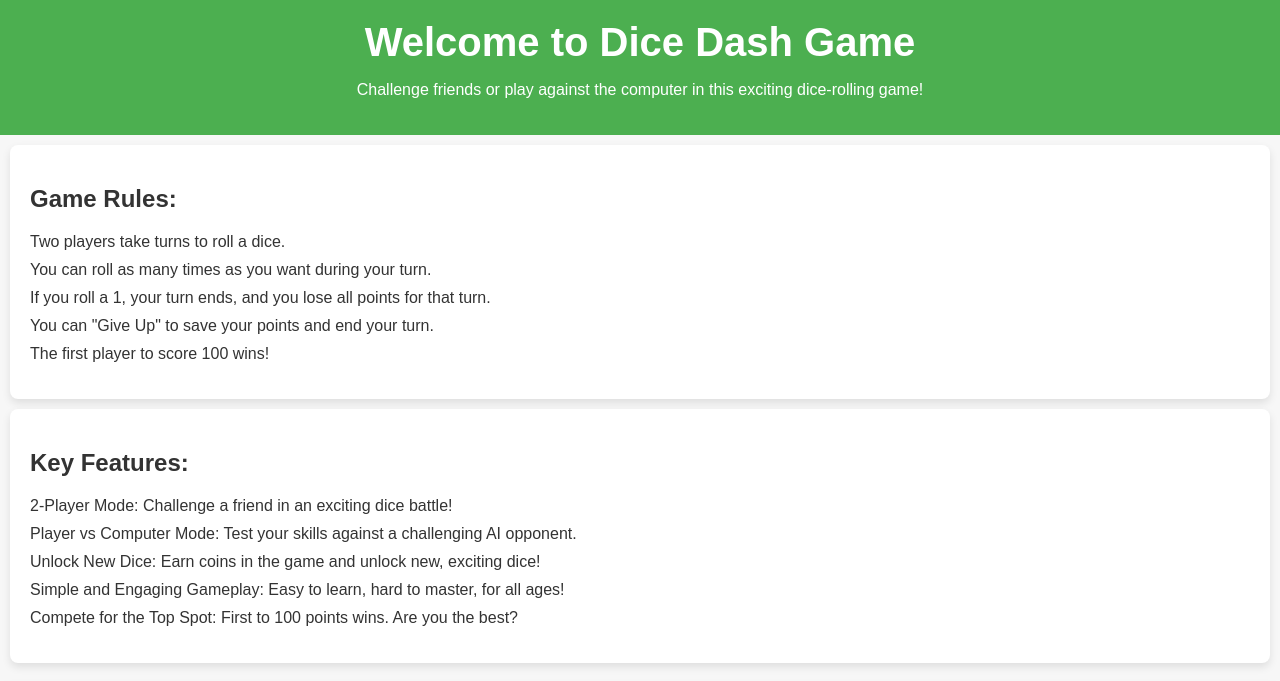
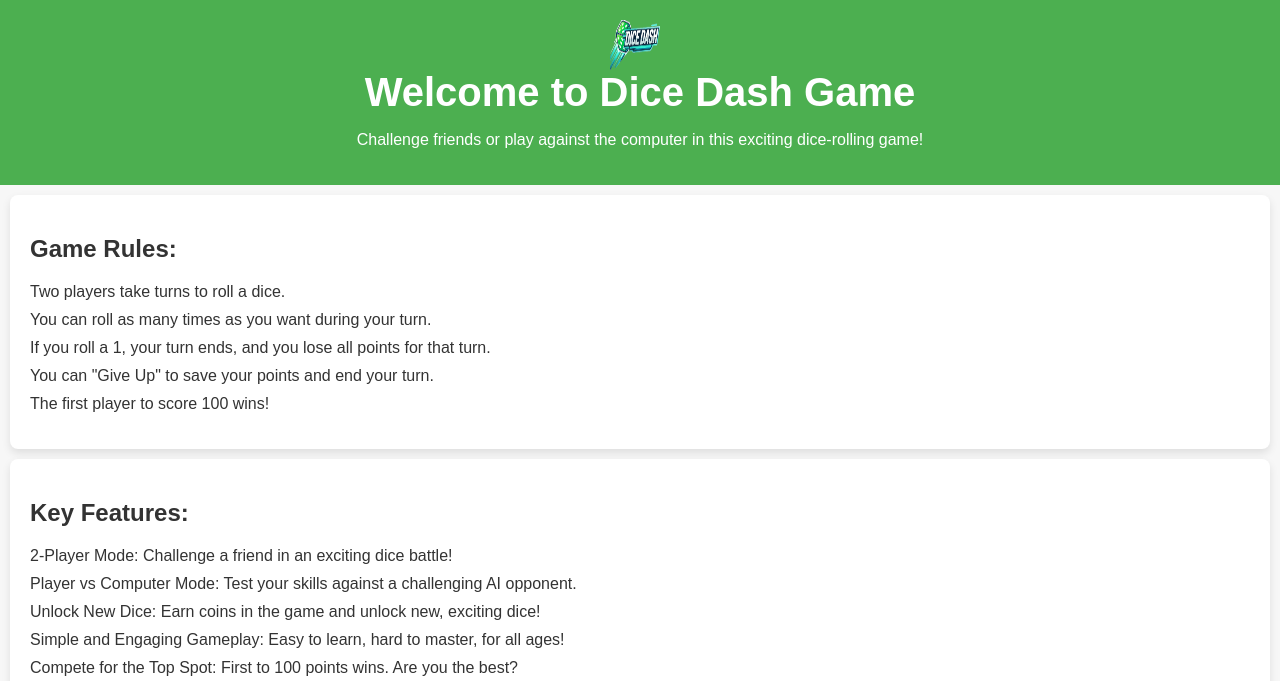
Before and after one commit to HafizHuzaifa76/DiceDashGame, a plain HTML site: page index.html in a window 1280 px wide. Shown: the top 681 px of the page. Drawn offline with Linux system fonts and the light colour scheme.

Commit message:
Update index.html

```diff
--- a/index.html
+++ b/index.html
@@ -7,7 +7,7 @@
     <title>Dice Dash Game</title>
 
     <!-- Link to App Icon (Favicon) -->
-    <link rel="icon" href="app-icon.png" type="image/png">
+    <link rel="icon" href="DiceDash_logo.png" type="image/png">
     <link rel="apple-touch-icon" href="app-icon.png"> <!-- For mobile home screen -->
     <meta name="theme-color" content="#4CAF50">
 
@@ -15,6 +15,8 @@
 </head>
 <body>
     <header>
+
+        <img src="app-icon.png" alt="Dice Dash Game Icon" style="width:50px; height:50px; vertical-align:middle; margin-right:10px;">
         <h1>Welcome to Dice Dash Game</h1>
         <p>Challenge friends or play against the computer in this exciting dice-rolling game!</p>
     </header>
```
